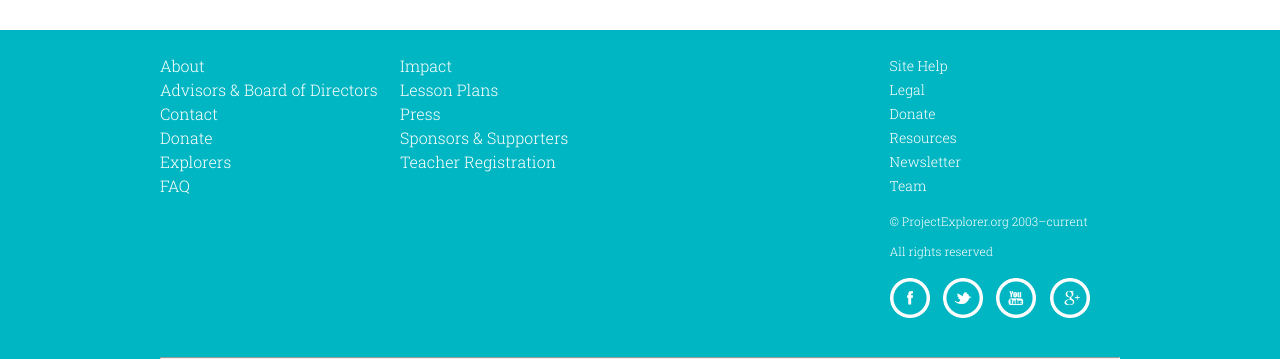
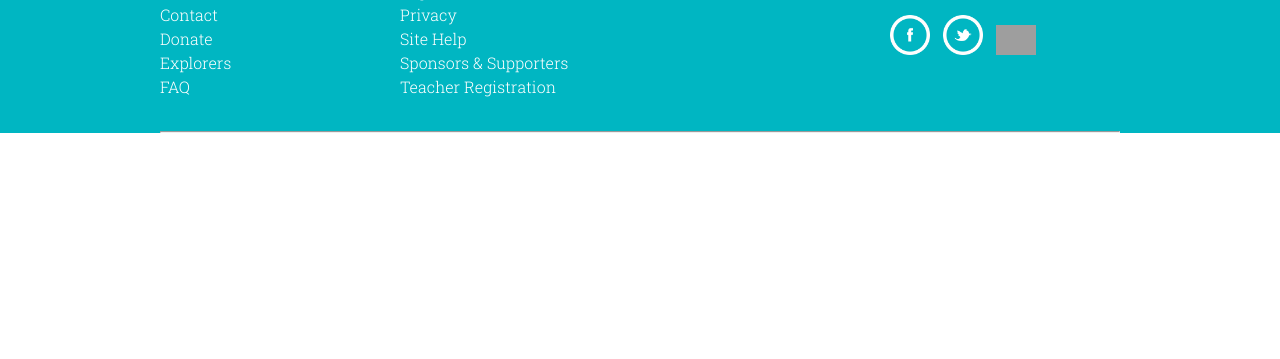
Before and after one commit to projectexplorer/projectexplorer.org, a PHP site: page /relative/page_default.php in a window 1280 px wide. Shown: the part 1721-2080 px from the top of the page. After the commit the page ends 1854 px from the top, so only its background shows below. Run offline with PHP 8.4, Linux system fonts and the light colour scheme; a stand-in replaces the project's code that opens the database connection; some libraries are stand-ins or nearby versions; grey boxes are pictures that could not be loaded.

Commit message:
adding video to the homepage, and fixing links / social buttons on footer. NOTE: NEED VIMEO ICON

```diff
--- a/includes/include-footer.php
+++ b/includes/include-footer.php
@@ -3,7 +3,7 @@
         <div class="quarter">
             <ul>
                 <li><a href="/about/">About</a></li>
-                <li><a href="/board/">Advisors &amp; Board of Directors</a></li>
+                <li><a href="/board/">Board &amp; Creative Advisors</a></li>
                 <li><a href="/about/contact">Contact</a></li>
                 <li><a href="/about/donate">Donate</a></li>
                 <li><a href="/explorers/">Explorers</a></li>
@@ -13,27 +13,29 @@
         <div class="half">
             <ul>
                 <li><a href="/about/impact">Impact</a></li>
-                <li><a href="/about/lesson-plans">Lesson Plans</a></li>
-                <li><a href="/about/press">Press</a></li>
+                <!--<li><a href="/about/lesson-plans">Lesson Plans</a></li>
+                <li><a href="/about/press">Press</a></li>-->
+                <li><a href="/about/legal">Legal</a></li>
+                <li><a href="/about/privacy">Privacy</a></li>
+                <li><a href="/about/site-help">Site Help</a></li>
                 <li><a href="/sponsors/">Sponsors &amp; Supporters</a></li>
                 <li><a href="/about/teacher-registration">Teacher Registration</a></li>
             </ul>
         </div>
         <div class="quarter last">
             <ul>
-                <li><a href="/about/site-help">Site Help</a></li>
+                <!--<li><a href="/about/site-help">Site Help</a></li>
                 <li><a href="/about/legal">Legal</a></li>
                 <li><a href="/about/donate">Donate</a></li>
                 <li><a href="/about/resources">Resources</a></li>
                 <li><a href="/about/newsletter">Newsletter</a></li>
-                <li><a href="/about/team">Team</a></li>
+                <li><a href="/about/team">Team</a></li>-->
             </ul>
             <p>&copy; ProjectExplorer.org 2003&ndash;current</p>
             <p>All rights reserved</p>
-            <a href="#"><img class="social" src="/img/icon-facebook.png" alt="Facebook" /></a>
-            <a href="#"><img class="social" src="/img/icon-twitter.png" alt="Twitter" /></a>
-            <a href="#"><img class="social" src="/img/icon-youtube.png" alt="YouTube" /></a>
-            <a href="#"><img class="social" src="/img/icon-googleplus.png" alt="Google Plus" /></a>
+            <a href="https://facebook.com/projectexplorer"><img class="social" src="/img/icon-facebook.png" alt="Facebook" /></a>
+            <a href="https://twitter.com/projectexplorer"><img class="social" src="/img/icon-twitter.png" alt="Twitter" /></a>
+            <a href="http://vimeo.com/projectexplorer"><img class="social" src="/img/icon-vimeo.png" alt="Vimeo" /></a>
         </div>
         <hr class="clearfix" />
     </div>
--- a/page_default.php
+++ b/page_default.php
@@ -48,7 +48,7 @@
         </section>
         <section class="half featured">
             <h2>Featured video</h2>
-            <img src="http://www.fillmurray.com/g/450/300" alt="" />
+            <iframe src="//player.vimeo.com/video/71038102?title=0&amp;byline=0&amp;portrait=0&amp;color=ffffff" width="450" height="253" frameborder="0" webkitallowfullscreen mozallowfullscreen allowfullscreen></iframe>
         </section>
         <section class="half featured last">
             <h2>What's new?</h2>
```
